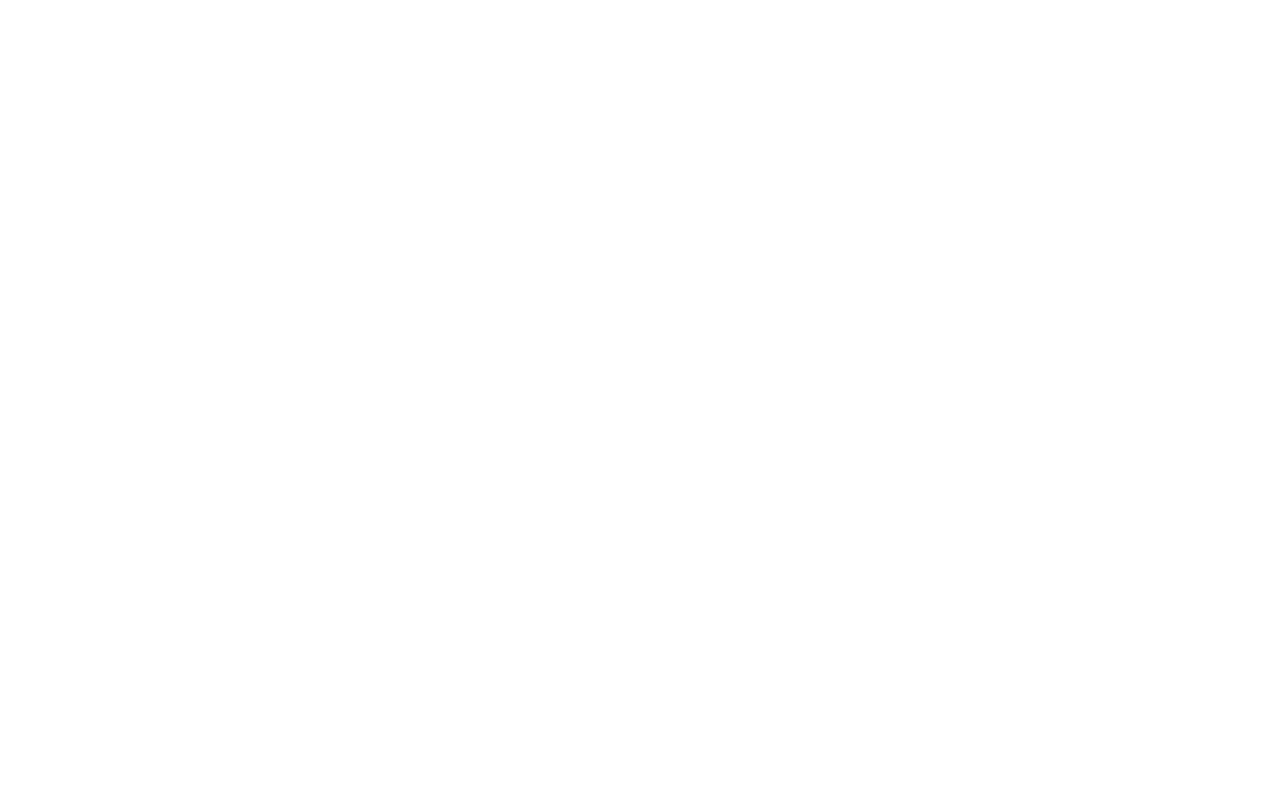
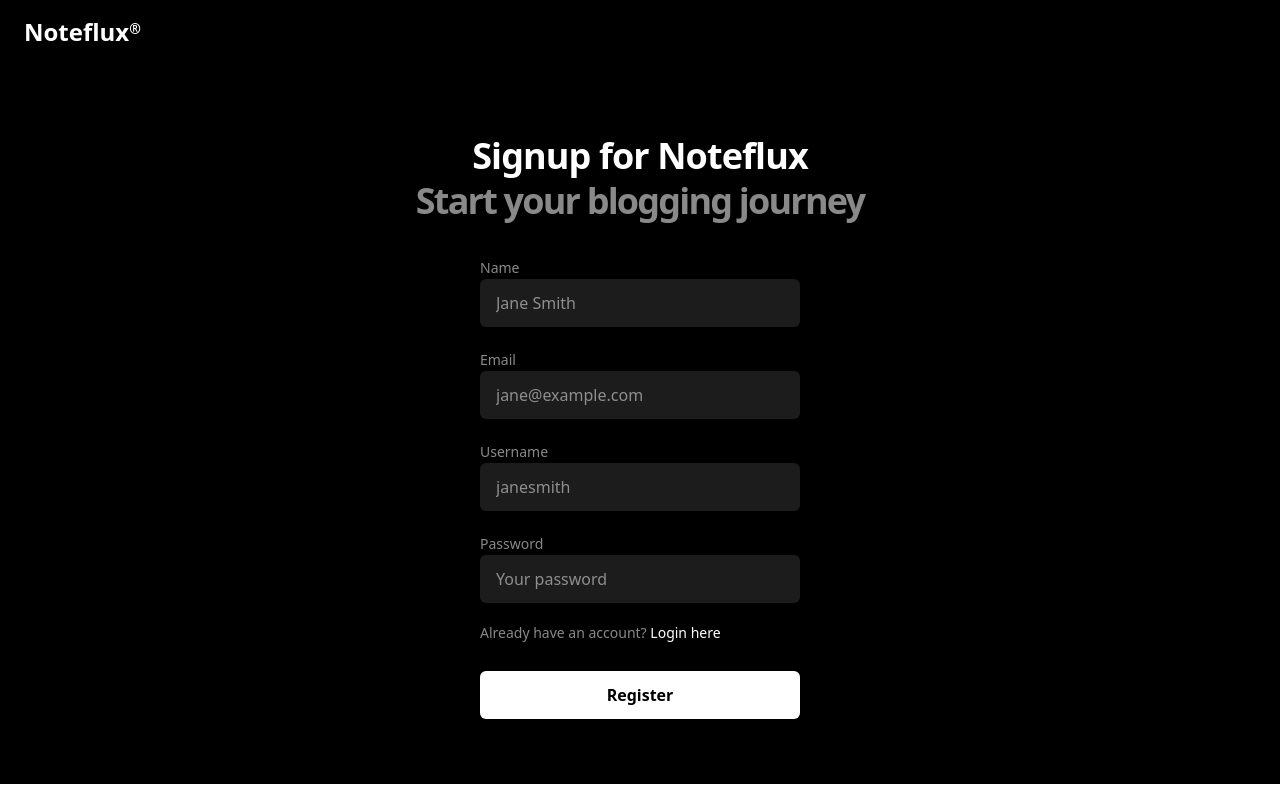
Before and after one commit to radiant-reverie98/Noteflux, a React (Vite) app in the folder client/: page /register in a window 1280 px wide. Before the commit this address had no page. Built offline with nearby package versions, Linux system fonts and the light colour scheme.

Commit message:
Added create-post page

```diff
--- a/client/index.html
+++ b/client/index.html
@@ -6,7 +6,7 @@
     <link href="https://fonts.googleapis.com/css2?family=Inter:wght@400;500;600;700;800&display=swap" rel="stylesheet">
 
     <meta name="viewport" content="width=device-width, initial-scale=1.0" />
-    <title>Vite + React</title>
+    <title>Noteflux</title>
   </head>
   <body>
     <div id="root"></div>
--- a/client/src/App.jsx
+++ b/client/src/App.jsx
@@ -1,6 +1,8 @@
 import { BrowserRouter, Routes,Route } from "react-router-dom"
 import LandingPage from "./Pages/LandingPage"
-
+import Register from './Pages/Register'
+import Login from "./Pages/Login"
+import CreatePost from "./Pages/CreatePost"
 
 
 
@@ -12,6 +14,9 @@ function App() {
       <BrowserRouter>
         <Routes>
           <Route path = "/" element = {<LandingPage/>}/>
+          <Route path = "/register" element = {<Register/>}/>
+          <Route path = "/login" element = {<Login/>}/>
+          <Route path = "/create" element={<CreatePost/>}/>
         </Routes>
       </BrowserRouter>
     </>
--- /dev/null
+++ b/client/src/Pages/CreatePost.jsx
@@ -0,0 +1,94 @@
+import React from "react";
+import Navbar from "../components/Navbar";
+import Noteflux from "../assets/Noteflux.png";
+
+function CreatePost() {
+  return (
+    <>
+      <Navbar />
+      <section className="w-full min-h-screen bg-black text-white px-6 py-20 flex flex-col items-start justify-start space-y-16">
+        {/* Image */}
+        <img src={Noteflux} className="md:h-[600px] md:w-[960px] px-20" />
+
+        {/* Block 1 */}
+        <div className="md:max-w-xl md:px-20">
+          <h2 className="text-lg font-semibold mb-4">Start a New Blog Entry</h2>
+          <p className="text-[#999999] leading-snug">
+            Craft your story and share something new with the Noteflux community.
+            Enter a compelling post title, a detailed description, and include an
+            image to make your post stand out. Choose the appropriate category
+            from the dropdown to help readers discover your work more easily.
+          </p>
+        </div>
+
+        {/* Block 2 */}
+        <div className="md:max-w-2xl md:px-20">
+          <h2 className="text-lg font-semibold mb-4">Select Category & Finalize</h2>
+          <p className="text-[#999999] leading-snug">
+            Pick a category from the dropdown that best fits your post topic.
+            Organizing your content helps like-minded readers connect with your ideas.
+          </p>
+          <p className="text-[#999999] mt-4 leading-snug">
+            Ready to publish? Once you click Create Post, your article will appear
+            at the top of Noteflux for all to explore and comment on!
+          </p>
+        </div>
+
+        {/* Form Section */}
+        <form className="w-full max-w-xl space-y-5 md:px-20">
+          {/* Post Title */}
+          <div className="flex flex-col space-y-1">
+            <label className="text-sm text-[#898989]">Post Title</label>
+            <input
+              type="text"
+              placeholder="Enter your post title"
+              className="w-full px-4 py-3 bg-[#1c1c1c] text-white rounded-md focus:outline-none"
+            />
+          </div>
+
+          {/* Post Image */}
+          <div className="flex flex-col space-y-1">
+            <label className="text-sm text-[#898989]">Post Image</label>
+            <input
+              type="file"
+              accept="image/*"
+              className="w-full px-4 py-2 bg-[#1c1c1c] text-white rounded-md focus:outline-none file:text-white file:border-0 file:mr-4"
+            />
+          </div>
+
+          {/* Post Description */}
+          <div className="flex flex-col space-y-1">
+            <label className="text-sm text-[#898989]">Post Description</label>
+            <textarea
+              rows="5"
+              placeholder="Write your blog content here..."
+              className="w-full px-4 py-3 bg-[#1c1c1c] text-white rounded-md focus:outline-none resize-none"
+            ></textarea>
+          </div>
+
+          {/* Post Category */}
+          <div className="flex flex-col space-y-1">
+            <label className="text-sm text-[#898989]">Category</label>
+            <select className="w-full px-4 py-3 bg-[#1c1c1c] text-white rounded-md focus:outline-none">
+              <option value="">Select a category</option>
+              <option value="tech">Tech</option>
+              <option value="life">Lifestyle</option>
+              <option value="edu">Education</option>
+              <option value="other">Other</option>
+            </select>
+          </div>
+
+          {/* Submit Button */}
+          <button
+            type="submit"
+            className="w-full mt-4 bg-white text-black font-bold py-3 rounded-md hover:bg-gray-200 transition"
+          >
+            Create Post
+          </button>
+        </form>
+      </section>
+    </>
+  );
+}
+
+export default CreatePost;
--- /dev/null
+++ b/client/src/Pages/Login.jsx
@@ -0,0 +1,65 @@
+import React from "react";
+import { Link } from "react-router-dom";
+
+function Login() {
+  return (
+    <>
+        <Link to="/"><div className="text-2xl font-bold px-6 py-4 bg-black text-white">
+        Noteflux<sup className="text-sm">®</sup>
+      </div></Link>
+
+      <section className="min-h-[90vh] flex items-center justify-center bg-black px-4">
+        <div className="w-full flex flex-col items-center text-white text-center space-y-8">
+
+          {/* Heading Section */}
+          <div>
+            <h1 className="text-3xl md:text-4xl font-bold tracking-tight leading-tight whitespace-nowrap">
+              Sign in to Noteflux
+            </h1>
+            <p className="text-[#898989] text-3xl font-bold leading-tight md:text-4xl tracking-tighter whitespace-nowrap">
+              Access your notes and blogs
+            </p>
+          </div>
+
+          {/* Form Section */}
+          <form className="w-full max-w-xs mx-auto space-y-5">
+            <div className="text-left space-y-1">
+              <label className="text-sm text-[#898989]">Username</label>
+              <input
+                type="text"
+                placeholder="janesmith"
+                className="w-full px-4 py-3 bg-[#1c1c1c] text-white rounded-md focus:outline-none"
+              />
+            </div>
+
+            <div className="text-left space-y-1">
+              <label className="text-sm text-[#898989]">Password</label>
+              <input
+                type="password"
+                placeholder="Your password"
+                className="w-full px-4 py-3 bg-[#1c1c1c] text-white rounded-md focus:outline-none"
+              />
+            </div>
+
+            <div className="text-sm text-[#898989] text-left">
+              Don't have an account?{" "}
+              <Link to="/register" className="text-white hover:underline">
+                Register here
+              </Link>
+            </div>
+
+            <button
+              type="submit"
+              className="w-full mt-2 bg-white text-black font-bold py-3 rounded-md hover:bg-gray-200 transition"
+            >
+              Login
+            </button>
+            <div className="h-4"></div>
+          </form>
+        </div>
+      </section>
+    </>
+  );
+}
+
+export default Login;
--- /dev/null
+++ b/client/src/Pages/Register.jsx
@@ -0,0 +1,83 @@
+import React from "react";
+import { Link } from "react-router-dom";
+
+function Register() {
+  return (
+    <>
+        <Link to="/"><div className="text-2xl font-bold px-6 py-4 bg-black text-white">
+        Noteflux<sup className="text-sm">®</sup>
+      </div></Link>
+
+      <section className="min-h-[90vh] flex items-center justify-center bg-black px-4">
+        <div className="w-full flex flex-col items-center text-white text-center space-y-8">
+
+          {/* Heading - Full width */}
+          <div>
+            <h1 className="text-3xl md:text-4xl font-bold tracking-tight leading-tight whitespace-nowrap mt-10">
+              Signup for Noteflux
+            </h1>
+            <p className="text-[#898989] text-3xl font-bold leading-tight md:text-4xl tracking-tighter whitespace-nowrap">
+              Start your blogging journey
+            </p>
+          </div>
+
+          {/* Form - max-w-xs and centered */}
+          <form className="w-full max-w-xs space-y-5">
+            <div className="text-left space-y-1">
+              <label className="text-sm text-[#898989]">Name</label>
+              <input
+                type="text"
+                placeholder="Jane Smith"
+                className="w-full px-4 py-3 bg-[#1c1c1c] text-white rounded-md focus:outline-none"
+              />
+            </div>
+
+            <div className="text-left space-y-1">
+              <label className="text-sm text-[#898989]">Email</label>
+              <input
+                type="email"
+                placeholder="jane@example.com"
+                className="w-full px-4 py-3 bg-[#1c1c1c] text-white rounded-md focus:outline-none"
+              />
+            </div>
+
+            <div className="text-left space-y-1">
+              <label className="text-sm text-[#898989]">Username</label>
+              <input
+                type="text"
+                placeholder="janesmith"
+                className="w-full px-4 py-3 bg-[#1c1c1c] text-white rounded-md focus:outline-none"
+              />
+            </div>
+
+            <div className="text-left space-y-1">
+              <label className="text-sm text-[#898989]">Password</label>
+              <input
+                type="password"
+                placeholder="Your password"
+                className="w-full px-4 py-3 bg-[#1c1c1c] text-white rounded-md focus:outline-none"
+              />
+            </div>
+
+            <div className="text-sm text-[#898989] text-left">
+              Already have an account?{" "}
+              <Link to="/login" className="text-white hover:underline">
+                Login here
+              </Link>
+            </div>
+
+            <button
+              type="submit"
+              className="w-full mt-2 bg-white text-black font-bold py-3 rounded-md hover:bg-gray-200 transition"
+            >
+              Register
+            </button>
+            <div className="h-4"></div>
+          </form>
+        </div>
+      </section>
+    </>
+  );
+}
+
+export default Register;
--- a/client/src/components/HeroSection.jsx
+++ b/client/src/components/HeroSection.jsx
@@ -1,5 +1,6 @@
 import React from 'react'
 import { TypeAnimation } from 'react-type-animation'
+import { Link } from 'react-router-dom'
 
 function HeroSection() {
   return (
@@ -21,9 +22,9 @@ function HeroSection() {
       />
 
       <div className="flex flex-col gap-y-1 md:flex-row md:gap-4">
-        <button className="mt-8 px-6 py-2 bg-white text-black text-md md:text-lg rounded-full font-bold hover:bg-gray-200 cursor-pointer transition">
+        <Link to="/create"><button className="mt-8 px-6 py-2 bg-white text-black text-md md:text-lg rounded-full font-bold hover:bg-gray-200 cursor-pointer transition">
           Start Writing
-        </button>
+        </button></Link>
         <button className="mt-3 md:mt-8 px-6 py-2 bg-[#2b2b2b] text-white text-md md:text-lg rounded-full font-bold cursor-pointer transition">
           Learn more
         </button>
--- a/client/src/components/Navbar.jsx
+++ b/client/src/components/Navbar.jsx
@@ -1,5 +1,6 @@
 import React, { useState } from "react";
 import { Menu, X } from "lucide-react";
+import { Link } from "react-router-dom";
 
 function Navbar() {
   const [isOpen, setIsOpen] = useState(false);
@@ -9,9 +10,9 @@ function Navbar() {
       <nav className="flex items-center justify-between px-6 py-4">
         {/* Left: Logo + Desktop Nav */}
         <div className="flex items-center gap-5">
-          <div className="text-2xl font-bold">
+          <Link to="/"><div className="text-2xl font-bold">
             Noteflux<sup className="text-sm">®</sup>
-          </div>
+          </div></Link>
 
           <ul className="hidden md:flex gap-6 text-md font-medium tracking-tighter leading-snug">
             <li>
```
Also changed, not shown: client/src/components/GetStarted.jsx (+4 -3 lines), client/src/assets/Noteflux.png (added).
